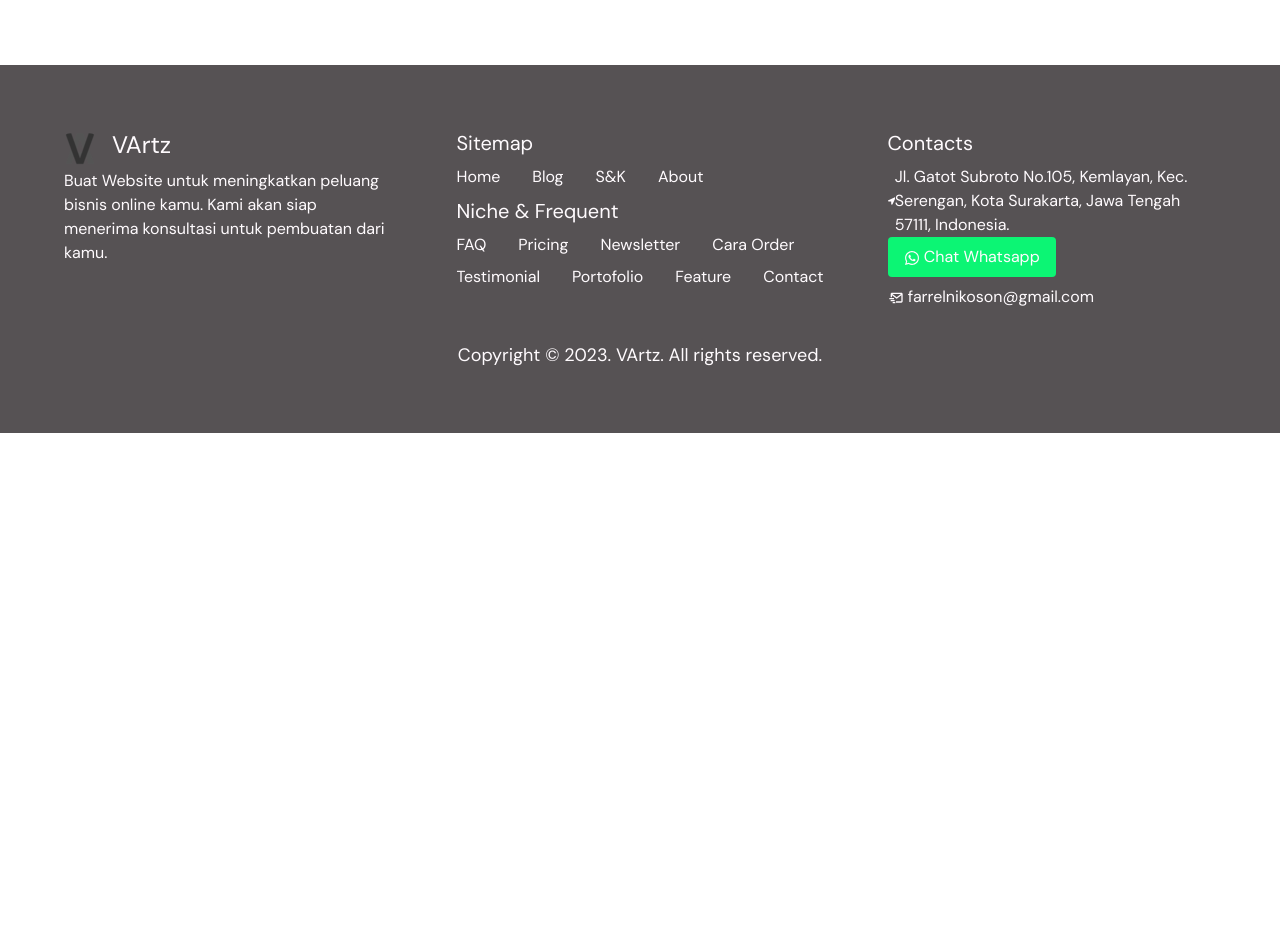
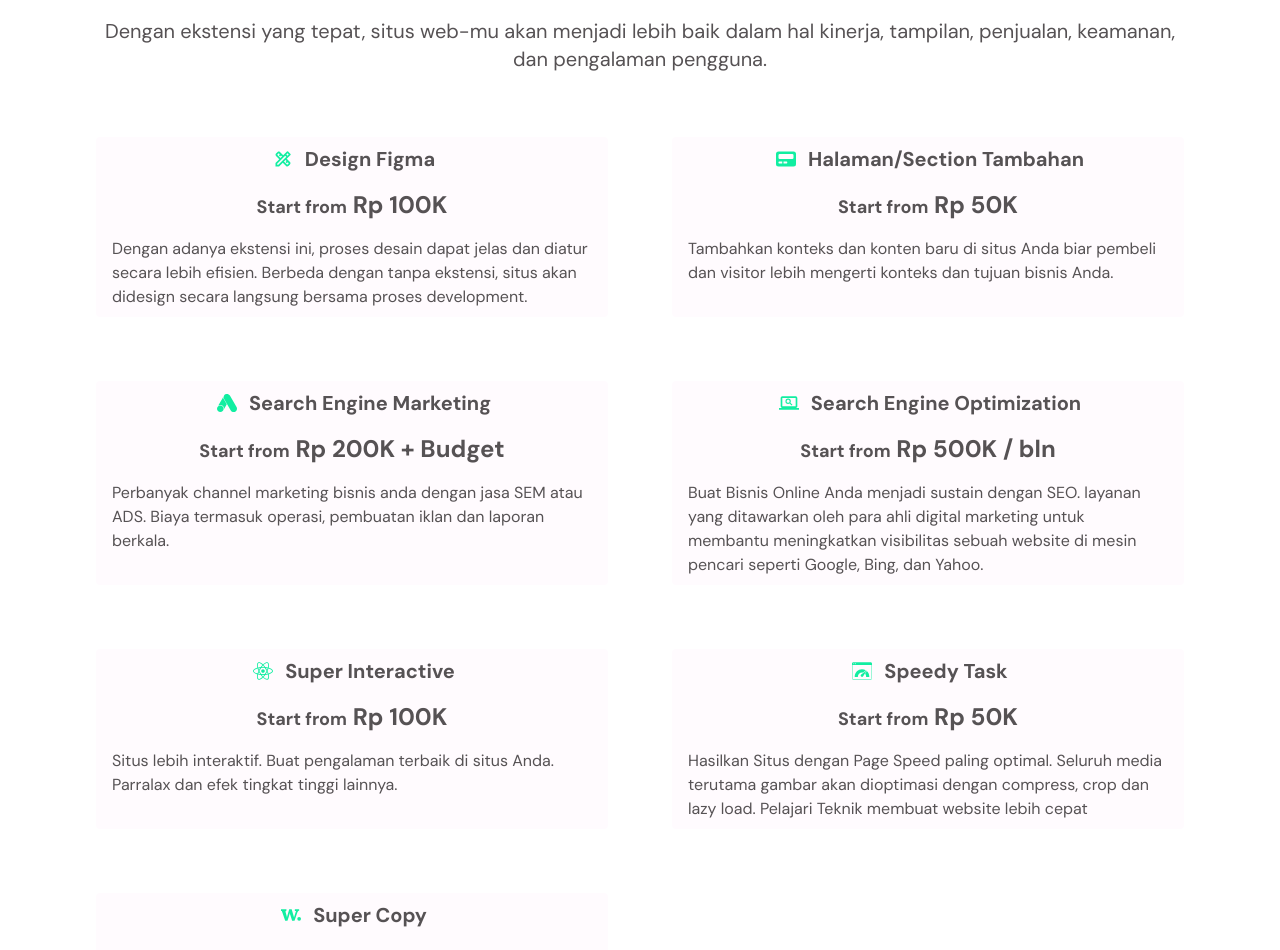
Before and after one commit to VArtzy/VArtz, a Next.js app: page /pricing in a window 1280 px wide. Shown: the part 940-1890 px from the top of the page. Before the commit the page ends 1373 px from the top, so only its background shows below. Built offline with nearby package versions, Linux system fonts and the light colour scheme.

Commit message:
tambah ekstensi situs

```diff
--- a/app/pricing/page.tsx
+++ b/app/pricing/page.tsx
@@ -1,4 +1,7 @@
-import { FaCheck, FaWhatsapp } from "react-icons/fa"
+import Link from "next/link"
+import { FaCheck, FaWhatsapp, FaPager, FaReact } from "react-icons/fa"
+import { MdScreenSearchDesktop, MdOutlineDesignServices } from "react-icons/md"
+import { SiGoogleads, SiPagespeedinsights, SiWritedotas } from "react-icons/si"
 import Foo from "../../components/Foo"
 const Pricing = () => {
     return (
@@ -216,6 +219,152 @@ const Pricing = () => {
                     </div>
                 </div>
 
+                <h2 className="text-3xl text-center lg:text-4xl font-bold mt-8 text-grayweb">
+                    Perluas Fungsionalitas Situs Web dengan Ekstensi
+                </h2>
+                <p className="text-grayweb text-xl text-center mb-8">
+                    Dengan ekstensi yang tepat, situs web-mu akan menjadi lebih
+                    baik dalam hal kinerja, tampilan, penjualan, keamanan, dan
+                    pengalaman pengguna.
+                </p>
+                <div className="grid grid-cols-3 md:grid-cols-2 sm:grid-cols-1 place-content-center gap-16">
+                    <div className="py-2 px-4 outline-offset-2 outline-2 outline-springGreen rounded bg-snow text-grayweb">
+                        <div className="flex justify-center align-center gap-2 mb-2">
+                            <div className="p-1 rounded-full mb-2">
+                                <MdOutlineDesignServices className="text-mediumSpringGreen text-xl" />
+                            </div>
+                            <h3 className="text-xl font-bold">Design Figma</h3>
+                        </div>
+                        <h4 className="text-2xl text-center font-bold mb-4">
+                            <span className="text-lg">Start from</span> Rp 100K
+                        </h4>
+                        <p>
+                            Dengan adanya ekstensi ini, proses desain dapat
+                            jelas dan diatur secara lebih efisien. Berbeda
+                            dengan tanpa ekstensi, situs akan didesign secara
+                            langsung bersama proses development.
+                        </p>
+                    </div>
+                    <div className="py-2 px-4 outline-offset-2 outline-2 outline-springGreen rounded bg-snow text-grayweb">
+                        <div className="flex justify-center align-center gap-2 mb-2">
+                            <div className="p-1 rounded-full mb-2">
+                                <FaPager className="text-mediumSpringGreen text-xl" />
+                            </div>
+                            <h3 className="text-xl font-bold">
+                                Halaman/Section Tambahan
+                            </h3>
+                        </div>
+                        <h4 className="text-2xl text-center font-bold mb-4">
+                            <span className="text-lg">Start from</span> Rp 50K
+                        </h4>
+                        <p>
+                            Tambahkan konteks dan konten baru di situs Anda biar
+                            pembeli dan visitor lebih mengerti konteks dan
+                            tujuan bisnis Anda.
+                        </p>
+                    </div>
+                    <div className="py-2 px-4 outline-offset-2 outline-2 outline-springGreen rounded bg-snow text-grayweb">
+                        <div className="flex justify-center align-center gap-2 mb-2">
+                            <div className="p-1 rounded-full mb-2">
+                                <SiGoogleads className="text-mediumSpringGreen text-xl" />
+                            </div>
+                            <h3 className="text-xl font-bold">
+                                Search Engine Marketing
+                            </h3>
+                        </div>
+                        <h4 className="text-2xl text-center font-bold mb-4">
+                            <span className="text-lg">Start from</span> Rp 200K
+                            + Budget
+                        </h4>
+                        <p>
+                            Perbanyak channel marketing bisnis anda dengan jasa
+                            SEM atau ADS. Biaya termasuk operasi, pembuatan
+                            iklan dan laporan berkala.
+                        </p>
+                    </div>
+                    <div className="py-2 px-4 outline-offset-2 outline-2 outline-springGreen rounded bg-snow text-grayweb">
+                        <div className="flex justify-center align-center gap-2 mb-2">
+                            <div className="p-1 rounded-full mb-2">
+                                <MdScreenSearchDesktop className="text-mediumSpringGreen text-xl" />
+                            </div>
+                            <h3 className="text-xl font-bold">
+                                Search Engine Optimization
+                            </h3>
+                        </div>
+                        <h4 className="text-2xl text-center font-bold mb-4">
+                            <span className="text-lg">Start from</span> Rp 500K
+                            / bln
+                        </h4>
+                        <p>
+                            Buat Bisnis Online Anda menjadi sustain dengan SEO.
+                            layanan yang ditawarkan oleh para ahli digital
+                            marketing untuk membantu meningkatkan visibilitas
+                            sebuah website di mesin pencari seperti Google,
+                            Bing, dan Yahoo.
+                        </p>
+                    </div>
+                    <div className="py-2 px-4 outline-offset-2 outline-2 outline-springGreen rounded bg-snow text-grayweb">
+                        <div className="flex justify-center align-center gap-2 mb-2">
+                            <div className="p-1 rounded-full mb-2">
+                                <FaReact className="text-mediumSpringGreen text-xl" />
+                            </div>
+                            <h3 className="text-xl font-bold">
+                                Super Interactive
+                            </h3>
+                        </div>
+                        <h4 className="text-2xl text-center font-bold mb-4">
+                            <span className="text-lg">Start from</span> Rp 100K
+                        </h4>
+                        <p>
+                            Situs lebih interaktif. Buat pengalaman terbaik di
+                            situs Anda. Parralax dan efek tingkat tinggi
+                            lainnya.
+                        </p>
+                    </div>
+                    <div className="py-2 px-4 outline-offset-2 outline-2 outline-springGreen rounded bg-snow text-grayweb">
+                        <div className="flex justify-center align-center gap-2 mb-2">
+                            <div className="p-1 rounded-full mb-2">
+                                <SiPagespeedinsights className="text-mediumSpringGreen text-xl" />
+                            </div>
+                            <h3 className="text-xl font-bold">Speedy Task</h3>
+                        </div>
+                        <h4 className="text-2xl text-center font-bold mb-4">
+                            <span className="text-lg">Start from</span> Rp 50K
+                        </h4>
+                        <p>
+                            Hasilkan Situs dengan Page Speed paling optimal.
+                            Seluruh media terutama gambar akan dioptimasi dengan
+                            compress, crop dan lazy load. Pelajari{" "}
+                            <Link href="/blog/website-lebih-cepat-dengan-teknik-ini">
+                                Teknik membuat website lebih cepat{" "}
+                            </Link>
+                        </p>
+                    </div>
+                    <div className="py-2 px-4 outline-offset-2 outline-2 outline-springGreen rounded bg-snow text-grayweb">
+                        <div className="flex justify-center align-center gap-2 mb-2">
+                            <div className="p-1 rounded-full mb-2">
+                                <SiWritedotas className="text-mediumSpringGreen text-xl" />
+                            </div>
+                            <h3 className="text-xl font-bold">Super Copy</h3>
+                        </div>
+                        <h4 className="text-2xl text-center font-bold mb-4">
+                            <span className="text-lg">Start from</span> Rp 50K
+                        </h4>
+                        <p>
+                            Hasilkan Copy dan Tulisan dengan persuasi dan
+                            penjualan paling optimal. Seluruh copy atau tulisan
+                            akan dibuat dan dipikirkan secara matang
+                            dioptimalkan untuk menuju tujuan konversi Anda.
+                            Peningkatan hasilpun tak terbendung lagi,
+                            peningkatan akusisi bisa meningkat hingga 200%.
+                            Pelajari
+                            <Link href="/blog/copywriting-untuk-pemula">
+                                membuat copywriting optimal{" "}
+                            </Link>
+                        </p>
+                    </div>
+                </div>
+
                 <p className="text-center text-grayweb">
                     Merasa kurang cocok? Anda bisa{" "}
                     <a
--- a/components/Foo.tsx
+++ b/components/Foo.tsx
@@ -90,7 +90,7 @@ const Foo: React.FC = () => {
                                 <Link
                                     className="text-snow"
                                     scroll={false}
-                                    href="/#cara-order"
+                                    href="/cara-order"
                                 >
                                     Cara Order
                                 </Link>
--- a/components/Parallax.tsx
+++ b/components/Parallax.tsx
@@ -883,6 +883,17 @@ const ParallaxRapper: NextPage = () => {
                             </a>
                         </div>
                     </div>
+                    <p className="text-grayweb text-center mb-2">
+                        Anda juga dapat menambahkan lebih banyak ekstensi situs
+                        seperti Design Figma, Tambahan Halaman/Section Interkasi
+                        Situs, Jasa Google Ads, SEO.
+                    </p>
+                    <Link
+                        className="inline-block text-md rounded bg-springGreen hover:bg-mediumSpringGreen transition px-4 py-2 mb-4"
+                        href="/pricing#extension"
+                    >
+                        Lihat Ekstensi Tambahan
+                    </Link>
                     <p className="text-center text-grayweb">
                         Merasa kurang cocok? Anda bisa{" "}
                         <a
```
